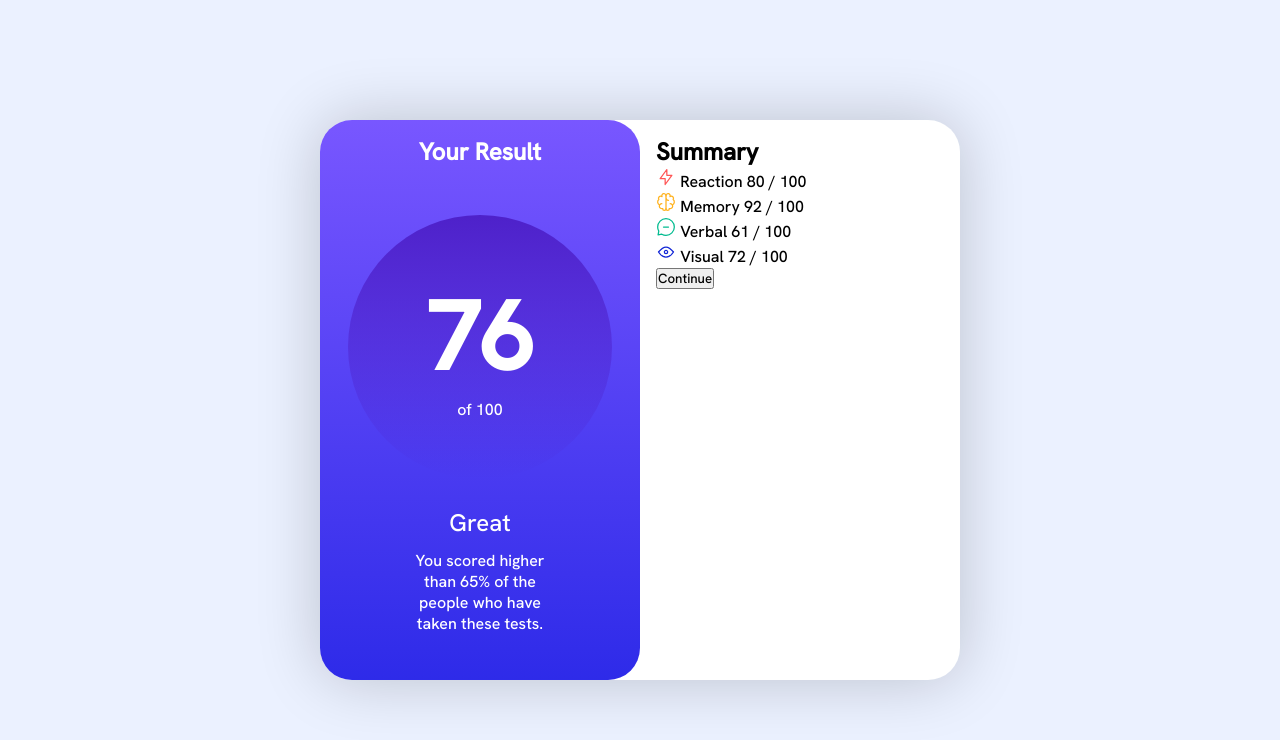
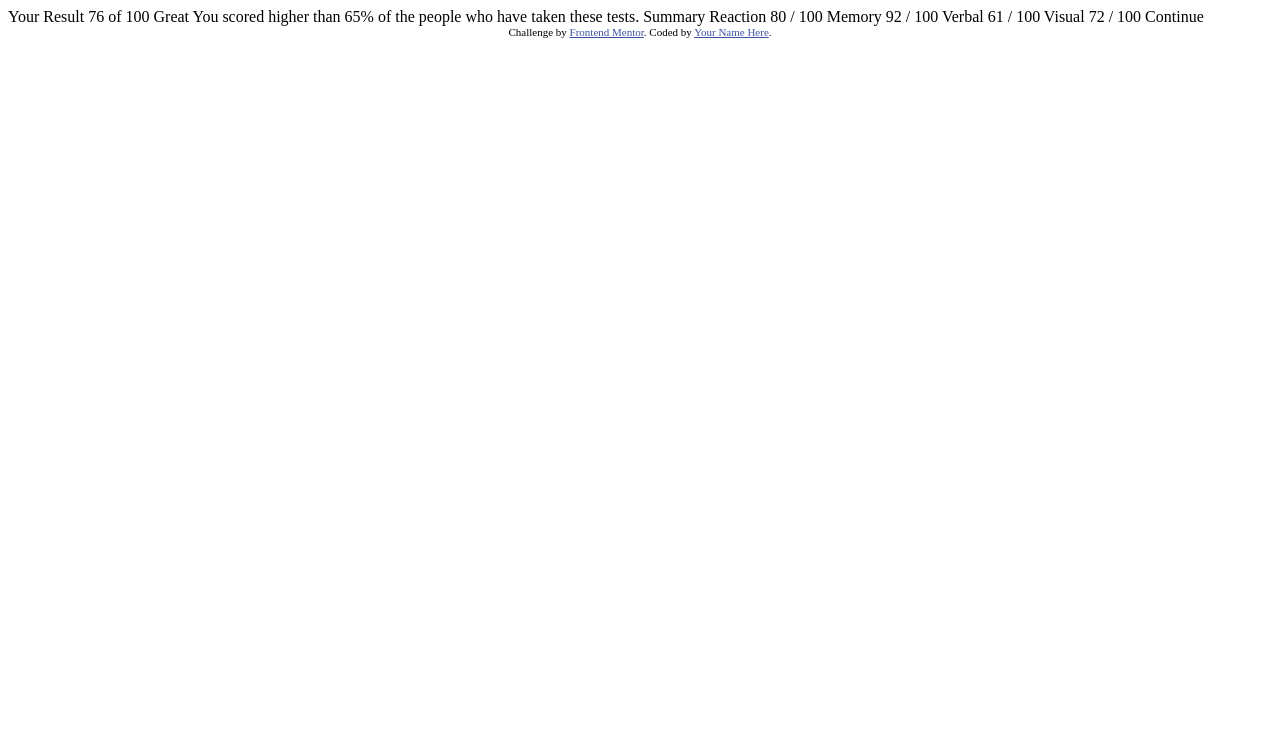
Before and after one commit to kaua-aosantana/Desafios-Frontendmentor, a plain HTML site: page Pagina-ResultSumary/index.html in a window 1280 px wide. Drawn offline with Linux system fonts and the light colour scheme.

Commit message:
recomecando

```diff
--- a/Pagina-ResultSumary/estilo.css
+++ /dev/null
@@ -1,88 +0,0 @@
-@charset "UTF-8";
-@font-face {
-    font-family: 'HankenGrotesk';
-    src: url("assets/fonts/static/HankenGrotesk-Medium.ttf");
-}
-:root{
-    --cor_fundo_body: hsl(221, 100%, 96%);
-    --cor_fundo_main: hsl(0, 0%, 100%);
-    --fonte_padrao: 'HankenGrotesk';
-
-    --grad_fundo_result_um: hsl(252, 100%, 67%);
-    --grad_fundo_result_dois: hsl(241, 81%, 54%);
-
-    --grad_fundo_result_div_um: hsla(256, 72%, 46%, 1);
-    --grad_fundo_result_div_dois: hsla(241, 72%, 46%, 0);
-}
-*{
-    margin: 0;
-    padding: 0;
-    box-sizing: border-box;
-    font-family: 'HankenGrotesk', Arial, Helvetica, sans-serif;
-}
-body{
-    width: 100svw;
-    height: 100svh;
-    display: flex;
-    justify-content: center;
-    align-items: center;
-    background-color: var(--cor_fundo_body);
-}
-main{
-    width: 50%;
-    min-width: 400px;
-    height: 70%;
-    min-height: 500px;
-    display: flex;
-    background-color: var(--cor_fundo_main);
-    box-shadow: 0 0 4em rgba(0, 0, 0, 0.2);
-    border-radius: 2em;
-}
-main > section{
-    width: 100%;
-    height: 100%;
-    border-radius: 2em;
-    padding: 1em;
-}
-.result{
-    background: linear-gradient(var(--grad_fundo_result_um), var(--grad_fundo_result_dois));
-    container-type: size;
-    text-align: center;
-    color: white;
-    display: flex;
-    flex-direction: column;
-    align-items: center;
-}
-.result h1{
-    height: 15cqh;
-    font-size: 1.5em;
-}
-.result div{
-    height: 50cqh;
-    width: 50cqh;
-    display: flex;
-    justify-content: center;
-    align-items: center;
-    flex-direction: column;
-    border-radius: 100%;
-    background: linear-gradient(var(--grad_fundo_result_div_um), var(--grad_fundo_result_div_dois));
-}
-.result div #porcentagem{
-    font-weight: bold;
-    font-size: 6em;
-}
-.result > p{
-    padding: 1em 4em;
-}
-.result > p #status{
-    display: inline-block;
-    font-size: 1.5em;
-    padding: 0.5em 0;
-}
-
-.detail ul{
-    list-style-type: none;
-}
-.detail ul li > p{
-    display: inline-block;
-}
--- a/Pagina-ResultSumary/index.html
+++ b/Pagina-ResultSumary/index.html
@@ -2,50 +2,46 @@
 <html lang="en">
 <head>
   <meta charset="UTF-8">
-  <meta name="viewport" content="width=device-width, initial-scale=1.0">
+  <meta name="viewport" content="width=device-width, initial-scale=1.0"> <!-- displays site properly based on user's device -->
+
   <link rel="icon" type="image/png" sizes="32x32" href="./assets/images/favicon-32x32.png">
-  <link rel="stylesheet" href="estilo.css">
+
   <title>Frontend Mentor | Results summary component</title>
+
+  <!-- Feel free to remove these styles or customise in your own stylesheet 👍 -->
+  <style>
+    .attribution { font-size: 11px; text-align: center; }
+    .attribution a { color: hsl(228, 45%, 44%); }
+  </style>
 </head>
 <body>
-  <main>
-    <section class="result">
-      <h1>Your Result</h1>
-      <div>
-        <span id="porcentagem">76</span>of 100
-      </div>
-      <p>
-        <span id="status">Great</span><br>
-        You scored higher than 65% of the people who have taken these tests.
-      </p>
-    </section>
 
-    <section class="detail">
-      <h2>Summary</h2>
-      <ul>
-        <li>
-          <img src="./assets/images/icon-reaction.svg" alt="icone">
-          <p class="nome">Reaction</p>
-          <p class="valor">80 / 100</p>
-        </li>
-        <li>
-          <img src="./assets/images/icon-memory.svg" alt="icone">
-          <p class="nome">Memory</p>
-          <p class="valor">92 / 100</p>
-        </li>
-        <li>
-          <img src="./assets/images/icon-verbal.svg" alt="icone">
-          <p class="nome">Verbal</p>
-          <p class="valor">61 / 100</p>
-        </li>
-        <li>
-          <img src="./assets/images/icon-visual.svg" alt="icone">
-          <p class="nome">Visual</p>
-          <p class="valor">72 / 100</p>
-        </li>
-      </ul>
-      <button>Continue</button>
-    </section>
-  </main>
+  Your Result
+  76
+  of 100
+
+  Great
+  You scored higher than 65% of the people who have taken these tests.
+
+  Summary
+
+  Reaction
+  80 / 100
+
+  Memory
+  92 / 100
+
+  Verbal
+  61 / 100
+
+  Visual
+  72 / 100
+
+  Continue
+
+  <div class="attribution">
+    Challenge by <a href="https://www.frontendmentor.io?ref=challenge" target="_blank">Frontend Mentor</a>.
+    Coded by <a href="#">Your Name Here</a>.
+  </div>
 </body>
 </html>
```
